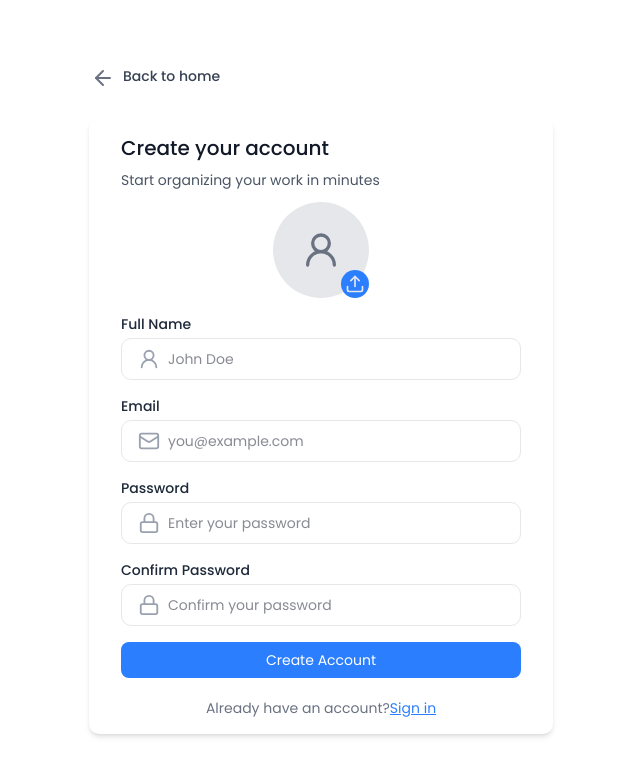
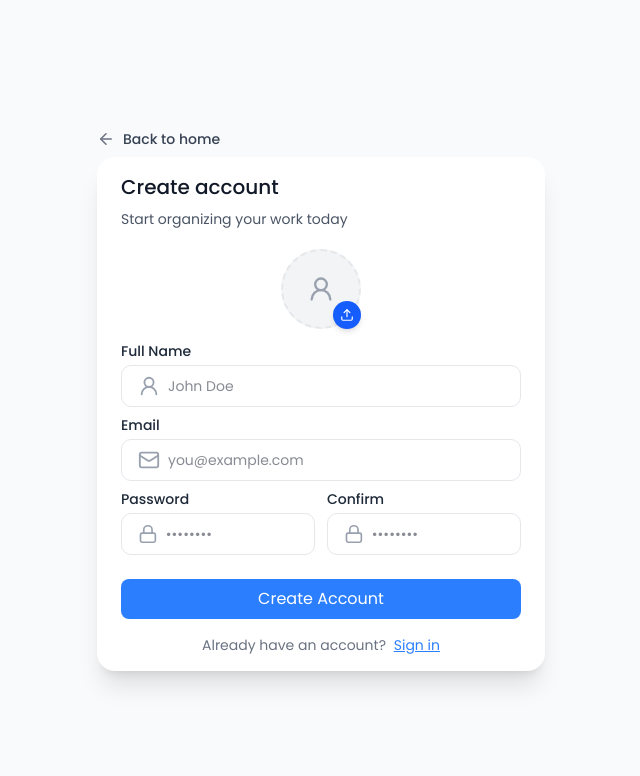
Before and after one commit to sangitatripathy/Kanban-Board, a React (Vite) app in the folder frontend/: page /signup in a window 1280 px wide. Shown: the top 776 px of the page, without its empty margins (319-959 px from the left). Built offline with nearby package versions, Linux system fonts and the light colour scheme; no server answers.

Commit message:
fix: resolve layout issues and optimize responsiveness for mobile, tablet, and desktop

```diff
--- a/frontend/src/components/Features.jsx
+++ b/frontend/src/components/Features.jsx
@@ -50,15 +50,17 @@ const Features = () => {
   ];
 
   return (
-    <div className="w-full sm:px-10 md:px-0 py-10 mx-auto bg-gray-100/50">
-      <div className="flex items-center flex-col gap-3 mb-10">
-        <h1 className="text-4xl font-bold">Everything You Need to Succeed</h1>
-        <p className="text-gray-800 text-2xl">
+    <div className="w-full px-4 sm:px-6 md:px-0 py-10 mx-auto bg-gray-100/50">
+      <div className="flex items-center text-center flex-col gap-2 md:gap-3 mb-8 md:mb-10">
+        <h1 className="text-2xl sm:text-3xl md:text-4xl font-bold">
+          Everything You Need to Succeed
+        </h1>
+        <p className="text-gray-800 text-sm sm:text-base md:text-lg max-w-md md:max-w-xl">
           Powerful features to help teams collaborate and deliver projects on
           time
         </p>
       </div>
-      <div className='md:w-[90%] px-10 grid md:grid-cols-3 gap-4 mx-auto'>
+      <div className="w-full md:w-[90%] mx-auto grid grid-cols-1 sm:grid-cols-2 md:grid-cols-3 gap-4 sm:gap-6 px-0 sm:px-2 md:px-0">
         {featuresData.map((feature, index) => (
           <FeatureCard
             key={index}
--- a/frontend/src/components/TestimonialCard.jsx
+++ b/frontend/src/components/TestimonialCard.jsx
@@ -2,16 +2,16 @@ import React from 'react'
 
 const TestimonialCard = ({description,name,designation,image}) => {
   return (
-    <div className="w-100 flex flex-col gap-3 px-5 py-4 shadow-lg rounded-lg">
+    <div className="w-full max-w-sm flex flex-col gap-3 px-5 py-4 shadow-lg rounded-lg">
       <div className="flex flex-col gap-3">
         <p>⭐⭐⭐⭐⭐</p>
-        <p className='text-gray-700'>{description}</p>
+        <p className='text-gray-700 text-sm '>{description}</p>
       </div>
       <div className="flex gap-3">
         <img className="w-15 h-15 rounded-full object-cover" src={image} alt="" />
         <div>
-          <p className="font-bold">{name}</p>
-          <p className="text-s text-gray-500">{designation}</p>
+          <p className="font-bold text-sm">{name}</p>
+          <p className="text-gray-500 text-xs">{designation}</p>
         </div>
       </div>
     </div>
--- a/frontend/src/components/Testimonials.jsx
+++ b/frontend/src/components/Testimonials.jsx
@@ -30,13 +30,15 @@ const Testimonials = () => {
   ];
 
   return (
-    <div className="bg-white w-full p-10">
-      <div className="w-full flex flex-col items-center gap-2 mb-20">
-        <h1 className="text-4xl font-bold">Loved by Teams Worldwide</h1>
-        <p className="text-gray-800 text-xl">
-          See what our users have to say about TaskFlow
-        </p>
-      </div>
+    <div className="bg-white w-full px-4 sm:px-6 md:px-8 py-10 md:py-14">
+      <div className="w-full flex flex-col items-center text-center gap-2 md:gap-3 mb-10 md:mb-16">
+  <h1 className="text-2xl sm:text-3xl md:text-4xl font-bold">
+    Loved by Teams Worldwide
+  </h1>
+  <p className="text-gray-800 text-sm sm:text-base md:text-lg max-w-md md:max-w-xl">
+    See what our users have to say about TaskFlow
+  </p>
+</div>
       <div className="justify-items-center md:w-[90%] grid grid-cols-1 sm:grid-cols-2 lg:grid-cols-3 gap-6 mx-auto">
         {testimonialData.map((testimony, index) => (
           <TestimonialCard
--- a/frontend/src/pages/Signup.jsx
+++ b/frontend/src/pages/Signup.jsx
@@ -45,113 +45,94 @@ const Signup = () => {
   };
 
   return (
-    <div className="flex flex-col justify-center items-center h-screen">
+    <div className="min-h-screen flex flex-col justify-center items-center px-4 py-4 bg-gray-50">
+      <div className="w-full max-w-md mb-2">
         <div
           onClick={() => navigate("/")}
-        className=" sm:w-115 flex justify-start mb-7 gap-2 cursor-pointer"
+          className="flex items-center gap-2 cursor-pointer transition-opacity hover:opacity-70 group"
         >
-        <ArrowLeft className="text-gray-500" />
-        <p className="font-medium text-gray-700 text-sm">Back to home</p>
+          <ArrowLeft size={18} className="text-gray-500 group-hover:-translate-x-1 transition-transform" />
+          <p className="font-medium text-gray-700 text-xs md:text-sm">Back to home</p>
         </div>
-      <form action="" className="px-8 py-4 shadow-md rounded-lg bg-white">
-        <h1 className="text-xl font-medium mb-2">Create your account</h1>
-        <h3 className="text-sm text-gray-600 font-normal mb-3">
-          Start organizing your work in minutes
-        </h3>
+      </div>
 
-        <div className="flex justify-center">
-          <div className="relative w-24 h-24">
-            {preview ?
-              <img
-                src={preview}
-                className="h-24 w-24 rounded-full object-cover border"
-              />
-            : <div className="w-24 h-24 rounded-full bg-gray-200 flex justify-center items-center">
-                <UserRound size={40} className="text-gray-500" />
+      <form
+        onSubmit={createAccount}
+        className="w-full max-w-md px-6 py-4 shadow-xl rounded-2xl bg-white flex flex-col"
+      >
+        <div className="text-center md:text-left mb-2">
+          <h1 className="text-xl font-medium mb-2">Create account</h1>
+          <p className="text-sm text-gray-600 font-normal mb-3">Start organizing your work today</p>
         </div>
-            }
-            <label
-              className={`absolute h-7 w-7 bottom-0 right-0 px-1 py-1 rounded-full ${preview ? "bg-red-500" : "bg-blue-500"}`}
-            >
-              {preview ?
-                <Trash
-                  size={20}
-                  className="text-gray-200"
-                  onClick={() => {
-                    setImage(null);
-                    setPreview(null);
-                    setFormData({ ...formData, image: null });
-                  }}
-                />
-              : <>
+
+        {/* Profile Upload Section */}
+        <div className="flex justify-center mb-2">
+          <div className="relative w-16 h-16 md:w-20 md:h-20 group">
+            {preview ? (
+              <img src={preview} className="h-full w-full rounded-full object-cover border shadow-sm" />
+            ) : (
+              <div className="w-full h-full rounded-full bg-gray-100 flex justify-center items-center border-2 border-dashed border-gray-200">
+                <UserRound size={28} className="text-gray-400" />
+              </div>
+            )}
+            <label className="absolute bottom-0 right-0 h-7 w-7 bg-blue-600 rounded-full flex items-center justify-center text-white cursor-pointer shadow-md">
               <input
                 type="file"
                 className="hidden"
                 onChange={(e) => {
-                      console.log(e);
                   const file = e.target.files[0];
                   if (file) {
                     setImage(file);
                     setPreview(URL.createObjectURL(file));
-                        setFormData({ ...formData, image: file });
                   }
                 }}
               />
-                  <Upload size={20} className="text-gray-200" />
-                </>
-              }
+              {preview ? <Trash size={14} onClick={() => {setPreview(null); setImage(null)}}/> : <Upload size={14} />}
             </label>
           </div>
         </div>
+        <div className="[&_div]:w-full [&_div]:sm:w-auto">
+          <div className="flex flex-col">
+            <div className="-my-3">
+               <Input label="Full Name" name="name" placeholder="John Doe" onChange={handleChange} value={formData.name} icon={UserRound} />
+            </div>
+            <div className="-my-3">
+               <Input label="Email" type="email" name="email" placeholder="you@example.com" onChange={handleChange} value={formData.email} icon={Mail} />
+            </div>
 
-        <Input
-          label="Full Name"
-          type="text"
-          name="name"
-          placeholder="John Doe"
-          onChange={handleChange}
-          value={formData.name}
-          icon={UserRound}
-        />
-        <Input
-          label="Email"
-          type="email"
-          name="email"
-          placeholder="you@example.com"
-          onChange={handleChange}
-          value={formData.email}
-          icon={Mail}
-        />
+            <div className="grid grid-cols-2 gap-3 -mt-3">
               <Input
                 label="Password"
                 type="password"
                 name="password"
-          placeholder="Enter your password"
+                placeholder="••••••••"
                 onChange={handleChange}
                 value={formData.password}
                 icon={Lock}
               />
               <Input
-          label="Confirm Password"
+                label="Confirm"
                 type="password"
                 name="confirmPassword"
-          placeholder="Confirm your password"
+                placeholder="••••••••"
                 onChange={handleChange}
                 value={formData.confirmPassword}
                 icon={Lock}
               />
+            </div>
+          </div>
+        </div>
+
         <button
           type="submit"
-          onClick={createAccount}
-          className="flex justify-center sm:w-100 bg-blue-500 text-sm text-white px-4 py-2 rounded-md"
+          className="w-full text-md bg-blue-500 text-white px-4 py-2 rounded-md mt-2"
         >
           Create Account
         </button>
-        <p className="flex justify-center mt-5 text-gray-500 text-sm">
+
+        <p className="text-center mt-4 text-gray-500 text-sm">
           Already have an account?{" "}
-          <Link to="/login" className="underline text-blue-500 text-sm cursor-pointer">
-            Sign in
-          </Link>
+          <Link to="/login" className="underline text-sm text-blue-500 cursor-pointer ml-1">Sign in</Link>
         </p>
       </form>
     </div>
```
Also changed, not shown: frontend/src/pages/LandingPage.jsx (+16 -11 lines), frontend/src/pages/Login.jsx (+29 -20 lines). Lines whose indentation alone changed are shown as unchanged.
